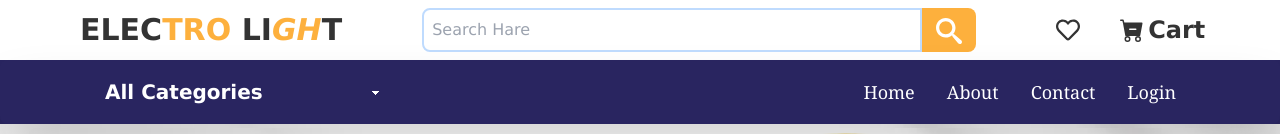
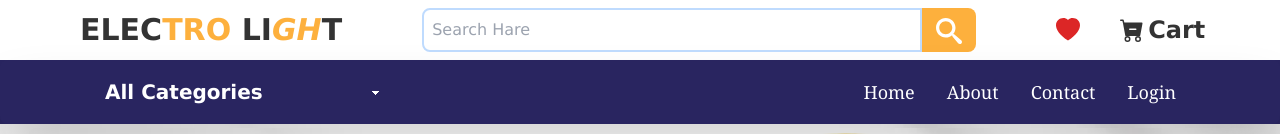
Before and after one commit to dipankar11137/Interactive-Dashboard-Client, a React (Create React App) app: page / in a window 1280 px wide. Shown: the top 134 px of the page. Built offline with nearby package versions, Linux system fonts and the light colour scheme; no server answers.

Commit message:
edit heart

```diff
--- a/src/Components/Share/Header.js
+++ b/src/Components/Share/Header.js
@@ -1,6 +1,6 @@
 import React, { useEffect, useState } from 'react';
 import { useAuthState } from 'react-firebase-hooks/auth';
-import { BsFillCartDashFill } from 'react-icons/bs';
+import { BsFillCartDashFill, BsHeartFill } from 'react-icons/bs';
 import { FaRegHeart } from 'react-icons/fa';
 import { ImSearch } from 'react-icons/im';
 import { Link } from 'react-router-dom';
@@ -8,6 +8,7 @@ import auth from '../../firebase.init';
 const Header = () => {
   const [authUser] = useAuthState(auth);
   const [dbUser, setDbUser] = useState([]);
+  const [heart, setHeart] = useState(false);
 
   useEffect(() => {
     fetch(`http://localhost:5000/user/${authUser?.email}`)
@@ -48,7 +49,18 @@ const Header = () => {
         </button>
 
         <div className="flex items-center ml-20 ">
-          <FaRegHeart className="text-2xl" />
+          {heart ? (
+            <FaRegHeart
+              onClick={() => setHeart(false)}
+              className="text-2xl cursor-pointer"
+            />
+          ) : (
+            <BsHeartFill
+              onClick={() => setHeart(true)}
+              className="text-2xl cursor-pointer text-red-600"
+            />
+          )}
+
           <div className="flex ml-10 ">
             <BsFillCartDashFill className="text-2xl mt-1" />
             <h1 className="text-2xl ml-1 font-bold">Cart</h1>
```
